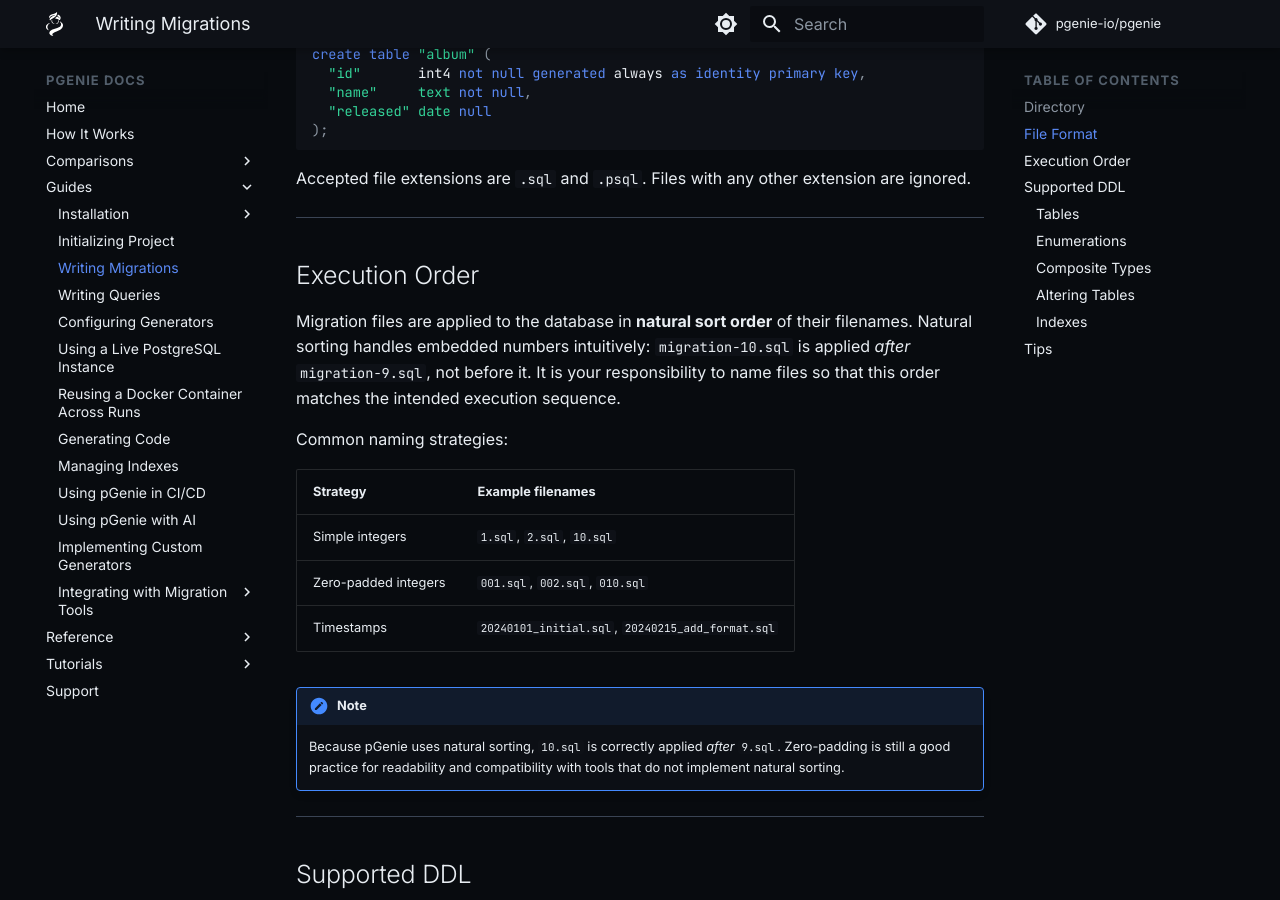
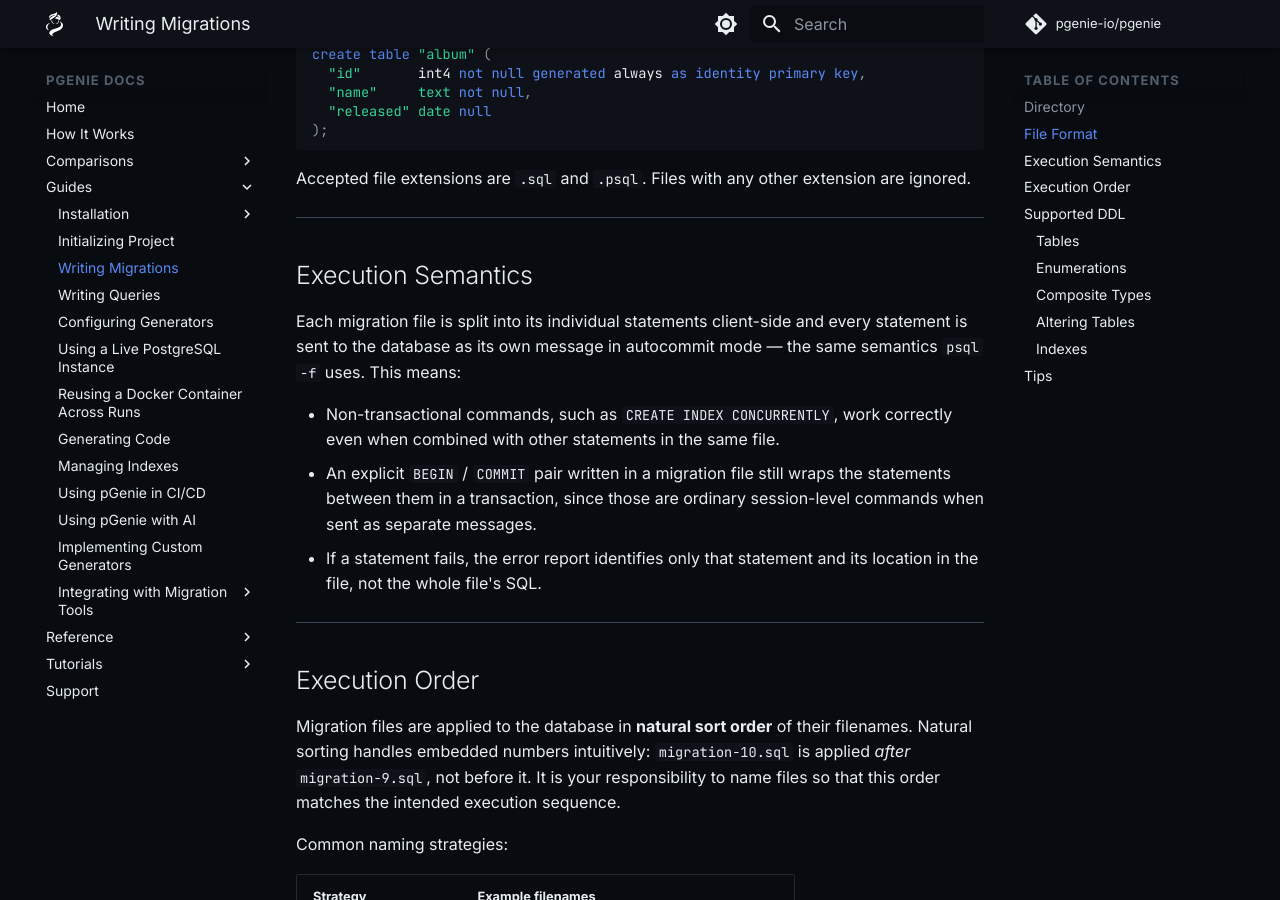
Before and after one commit to pgenie-io/docs, an MkDocs documentation site: the page built from docs/guides/writing-migrations.md, in a window 1280 px wide and 900 px high, scrolled down 868 px. Built offline with MkDocs 1.6.1 and Material for MkDocs 9.7.7, drawn with Linux system fonts in a browser that asks for light colours; comment, search, counter and statistics services are not loaded.

Commit message:
Document migration execution semantics (psql -f equivalence)
Migrations are now split into individual statements and executed
autocommit per-statement, so document that non-transactional commands
like CREATE INDEX CONCURRENTLY work, explicit BEGIN/COMMIT is honored,
and failures are attributed to the specific statement (pgenie-io/pgenie#74).

````diff
--- a/docs/guides/writing-migrations.md
+++ b/docs/guides/writing-migrations.md
@@ -40,6 +40,16 @@ create table "album" (
 ```
 
 Accepted file extensions are `.sql` and `.psql`. Files with any other extension are ignored.
+
+---
+
+## Execution Semantics
+
+Each migration file is split into its individual statements client-side and every statement is sent to the database as its own message in autocommit mode — the same semantics `psql -f` uses. This means:
+
+- Non-transactional commands, such as `CREATE INDEX CONCURRENTLY`, work correctly even when combined with other statements in the same file.
+- An explicit `BEGIN` / `COMMIT` pair written in a migration file still wraps the statements between them in a transaction, since those are ordinary session-level commands when sent as separate messages.
+- If a statement fails, the error report identifies only that statement and its location in the file, not the whole file's SQL.
 
 ---
 
````
